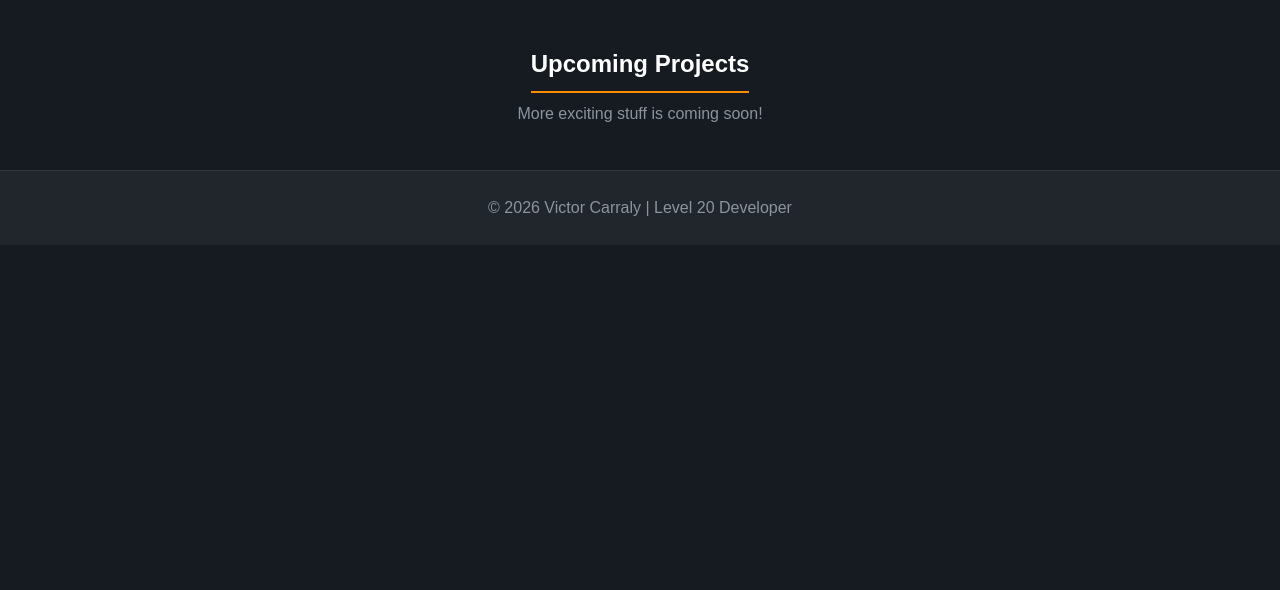
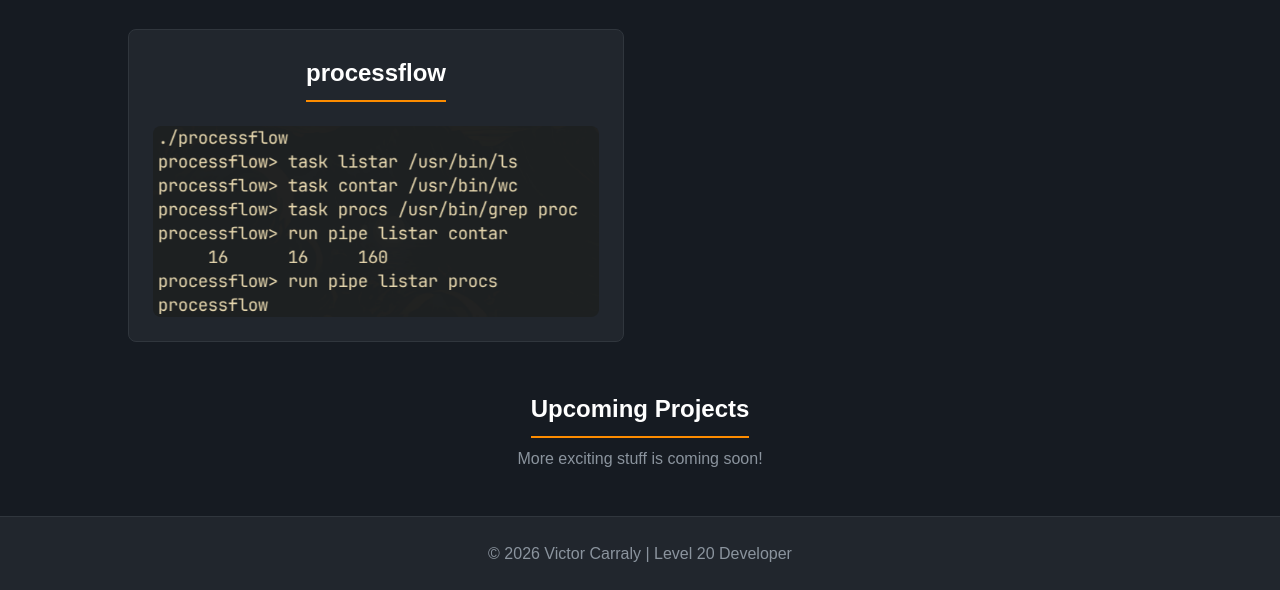
Before and after one commit to carraly/Portfolio, a plain HTML site: page projects.html in a window 1280 px wide. Shown: the part 1722-2312 px from the top of the page. Before the commit the page ends 1967 px from the top, so only its background shows below. Drawn offline with Linux system fonts and the light colour scheme.

Commit message:
Adds: new project 'processflow' and it's image

```diff
--- a/projects.html
+++ b/projects.html
@@ -188,6 +188,24 @@
                         style="max-width: 150px"
                     />
                 </div>
+
+                <div
+                    class="project-card"
+                    tabindex="0"
+                    role="button"
+                    data-title="processflow"
+                    data-description="Developed as a solo quest for the Software Infrastructure course, processflow is a shell-style command interpreter built entirely from scratch in C.<br>Users can register named tasks, a program plus its arguments, and then launch them sequentially, in parallel, or chained together through pipes, while redirecting standard input and output, switching the working directory, or detaching jobs into the background.<br><br>Instead of leaning on shortcuts like system() and popen(), every process is spawned and wired by hand using fork, execvp, waitpid, dup2, and pipe."
+                    data-tech="C, POSIX Process APIs, GCC & Makefile"
+                    data-key="This solo campaign solidified my understanding of how an Operating System really orchestrates its processes. I engineered a struct Comando linked list to track every registered task, allocated N-1 pipes for chained execution and carefully closed inherited file descriptors after each dup2 to dodge the most common deadlocks. The same parser had to drive both an interactive prompt and a workflow file, which made me learn a lot about program reliability and the need for byte-exact output."
+                    data-link="https://github.com/carraly/Orquestrador-de-Processos"
+                >
+                    <h2>processflow</h2>
+                    <img
+                        src="imgs/processflow-thumbnail.png"
+                        alt="processflow Image"
+                        class="card-img"
+                    />
+                </div>
             </div>
 
             <div style="text-align: center; margin-top: 3rem">
```
Also changed, not shown: imgs/processflow-thumbnail.png (added).
